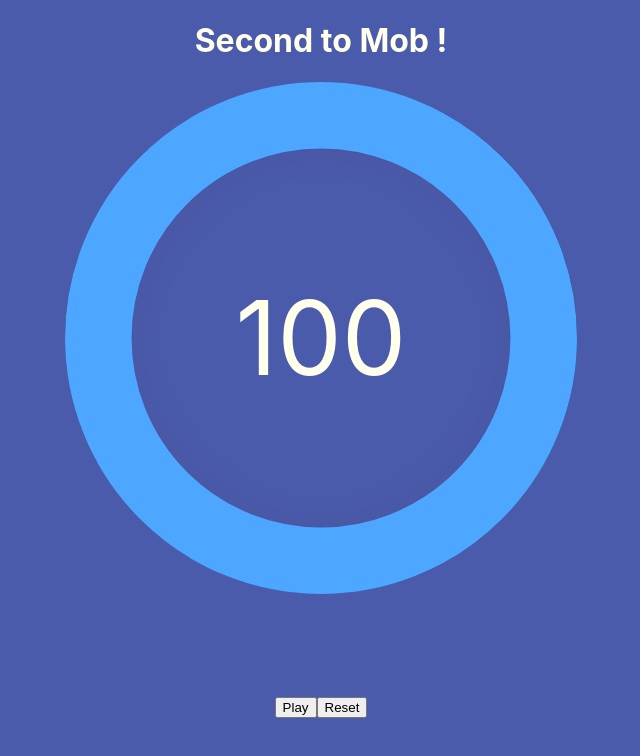
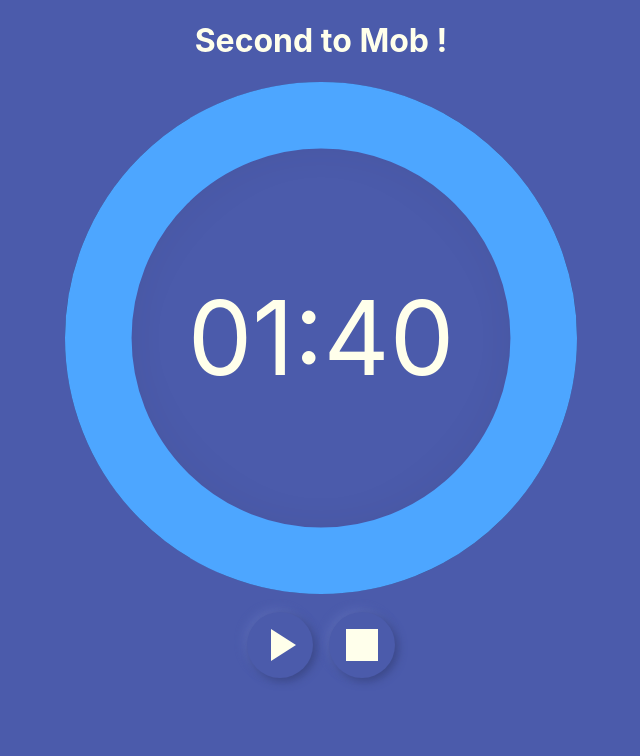
Before and after one commit to Delni/second-to-mob, a React (Vite) app: page / in a window 1280 px wide. Shown: the top 756 px of the page, without its empty margins (319-959 px from the left). Built offline with nearby package versions, Linux system fonts and the light colour scheme.

Commit message:
🎨 style buttons

```diff
--- a/src/components/Timer.tsx
+++ b/src/components/Timer.tsx
@@ -46,6 +46,9 @@ export const Timer: FunctionComponent<TimerProps> = ({ seconds }) => {
 	}, [currentTime, running]);
 
 	const progress = 137.5 * currentTime / seconds
+	const minutesPad = Math.floor(currentTime / 60).toString().padStart(2, '0')
+	const secondsPad = (currentTime % 60).toString().padStart(2, '0')
+	const time = `${minutesPad}:${secondsPad}`
 
 	return (
 		<div className="timer">
@@ -53,11 +56,15 @@ export const Timer: FunctionComponent<TimerProps> = ({ seconds }) => {
 				<svg viewBox="25 25 50 50">
 				<circle cx="50" cy="50" r="21.75" strokeDasharray={`${progress}, 200`}></circle>
 				</svg>
-				<span>{currentTime}</span>
+				<span>{time}</span>
 			</div>
 			<div className="actions">
-				<button onClick={toggleRunning}>{running ? 'Stop' : 'Play'}</button>
-				<button onClick={reset}>Reset</button>
+				<button onClick={toggleRunning} className={running ? 'active' : undefined}>
+					<div className={running ? ' resume' : 'play'}></div>
+				</button>
+				<button onClick={reset}>
+					<div className="stop"></div>
+				</button>
 			</div>
 		</div>
 	)
--- a/src/resources/styles/Timer.sass
+++ b/src/resources/styles/Timer.sass
@@ -17,7 +17,7 @@
 		flex-flow: column
 		align-items: center
 		justify-content: center
-		margin-bottom: 2em
+		margin-bottom: .2em
 
 		svg
 			position: absolute
@@ -26,7 +26,7 @@
 			transform: rotate(-90deg)
 			circle
 				fill: none
-				stroke: #4da6ff
+				stroke: $light-blue
 				stroke-width: 6.5
 				stroke-dashoffset: 0
 				stroke-linecap: round
@@ -41,3 +41,54 @@
 			justify-content: center
 			box-shadow: 2.5px 2px 0.25em $black
 			font-size: 2em
+
+	.actions
+		button
+			font-size: 2rem
+			margin: 0.5rem
+			padding: 1rem
+			color: $white
+			background-color: $background-color
+			border: 1px solid transparent
+			border-radius: 5rem
+			cursor: pointer
+			transition: all .75s ease
+			box-shadow: .2rem .2rem .5rem darken($background-color, 10), -.2rem -.2rem .5rem lighten($background-color, 5)
+			&.active, &:active
+				box-shadow: -.2rem -.2rem .5rem darken($background-color, 10) inset, .2rem .2rem .5rem lighten($background-color, 5) inset
+
+			.play
+				width: 0
+				height: 0
+				border-width: 0.5em 0 0.5em 0.8em
+				margin-left: 0.2em
+				border-color: transparent transparent transparent $white
+				border-style: solid
+
+			.resume
+				width: 1em
+				height: 1em
+				position: relative
+				&::before
+					position: absolute
+					display: block
+					content: ''
+					width: 0.25em
+					height: 0.8em
+					left: 0.1em
+					top: 0.1em
+					background-color: $white
+				&::after
+					position: absolute
+					display: block
+					content: ''
+					right: 0.1em
+					top: 0.1em
+					width: 0.25em
+					height: 0.8em
+					background-color: $white
+
+			.stop
+				width: 1em
+				height: 1em
+				background: $white
--- a/src/resources/styles/index.sass
+++ b/src/resources/styles/index.sass
@@ -1,4 +1,5 @@
 $background-color: #4b5bab
+$light-blue: #4da6ff
 $white: #ffffeb
 $black: #272736
 
```
